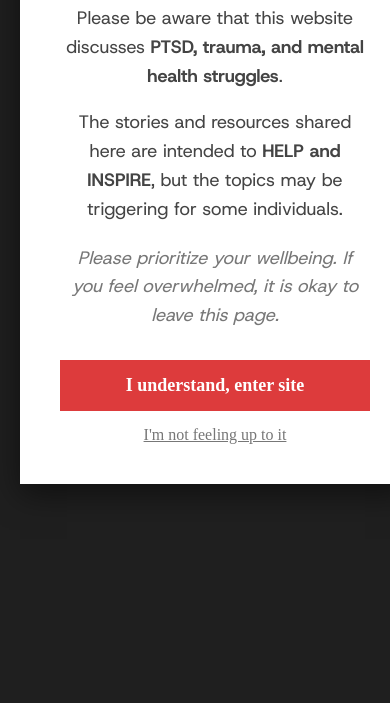
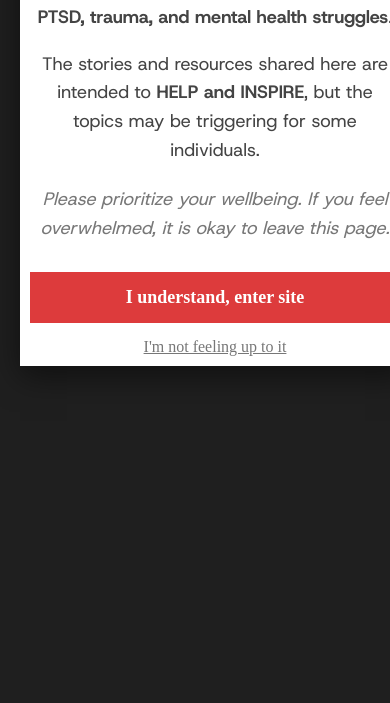
Before and after one commit to benjaminnaglang-art/Project-2-MentalHealth-NY, a plain HTML site: page index.html in a window 390 px wide. Shown: the part 141-844 px from the top of the page. Drawn offline with Linux system fonts and the light colour scheme.

Commit message:
Fix media query syntax for warning box padding in CSS

```diff
--- a/css/warning.css
+++ b/css/warning.css
@@ -102,8 +102,8 @@ p {
     color: #1f1f1f;
 }
 
-@media screen and (max-width: 768) {
+@media screen and (max-width: 768px) {
     .warning-box {
-        padding: 20px;
+        padding: 10px;
     }
 }
```
